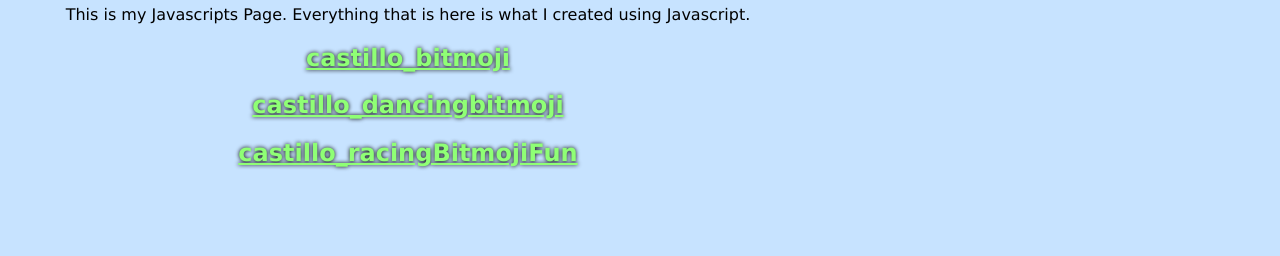
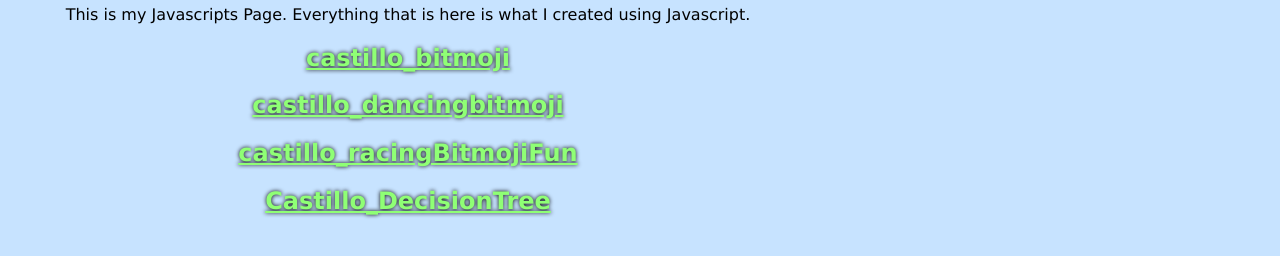
Before and after one commit to DevinCastillo5/DevinCastillo5.github.io, a plain HTML site: page javascripts.html in a window 1280 px wide. Shown: the part 454-710 px from the top of the page. Drawn offline with Linux system fonts and the light colour scheme; a script that the page names is missing.

Commit message:
Add files via upload

```diff
--- a/javascripts.html
+++ b/javascripts.html
@@ -32,6 +32,7 @@
             <h2><a href="https://www.khanacademy.org/computer-programming/castillo_bitmoji/6176497234395136" class="khanlinks">castillo_bitmoji</a></h2><script src="https://www.khanacademy.org/computer-programming/castillo_bitmoji/6176497234395136/embed.js?editor=no&buttons=no&author=no&embed=yes"></script>
             <h2><a href="https://www.khanacademy.org/computer-programming/castillo_dancingbitmoji/6630672896409600" class="khanlinks">castillo_dancingbitmoji</a></h2><script src="https://www.khanacademy.org/computer-programming/castillo_dancingbitmoji/6630672896409600/embed.js?editor=no&buttons=no&author=no&embed=yes"></script>
             <h2><a href="https://www.khanacademy.org/computer-programming/castillo_racingbitmojifun/6179383515332608" class="khanlinks">castillo_racingBitmojiFun</a></h2><script src="https://www.khanacademy.org/computer-programming/castillo_racingbitmojifun/6179383515332608/embed.js?editor=no&buttons=no&author=no&embed=yes"></script>
+            <h2><a href="https://www.khanacademy.org/computer-programming/castillo_decisiontree/6158351723184128" class="khanlinks">Castillo_DecisionTree</a></h2><script src="https://www.khanacademy.org/computer-programming/castillo_decisiontree/6158351723184128/embed.js?editor=no&buttons=no&author=no&embed=yes"></script>
         </div>
     </body>
 </html>
```
